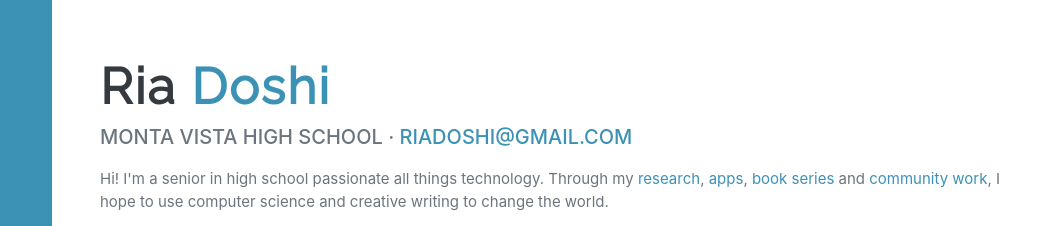
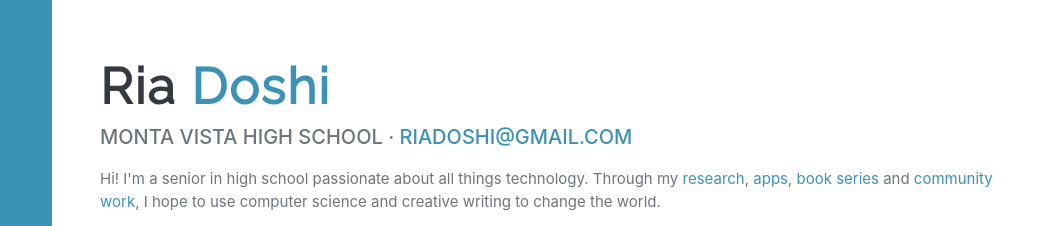
Before and after one commit to riacodes1/personalweb, a plain HTML site: page index.html in a window 1280 px wide. Shown: the top 226 px of the page, 220-1280 px from the left. Drawn offline with nearby package versions, Linux system fonts and the light colour scheme; a web font is replaced by a local one.

Commit message:
Update index.html

```diff
--- a/index.html
+++ b/index.html
@@ -65,7 +65,7 @@
                         Monta Vista High School ·
                         <a href="mailto:riadoshi@gmail.com">riadoshi@gmail.com</a>
                     </div>
-                    <p class="lead mb-5" style = "font-size:15px">Hi! I'm a senior in high school passionate all things technology. Through my <a href = "#research">research</a>, <a href = "#apps">apps</a>, <a href = "#books">book series</a> and <a href = "#community">community work</a>, I hope to use computer science and creative writing to change the world. </p>
+                    <p class="lead mb-5" style = "font-size:15px">Hi! I'm a senior in high school passionate about all things technology. Through my <a href = "#research">research</a>, <a href = "#apps">apps</a>, <a href = "#books">book series</a> and <a href = "#community">community work</a>, I hope to use computer science and creative writing to change the world. </p>
                     <div class="social-icons">
                         <!--<a class="social-icon" href="#"><i class="fab fa-linkedin-in"></i></a>-->
                         <a class="social-icon" style = "height:50px; width:50px" href="http://www.github.com/riadoshi" target = "_blank"><i class="fab fa-github"></i></a>
```
